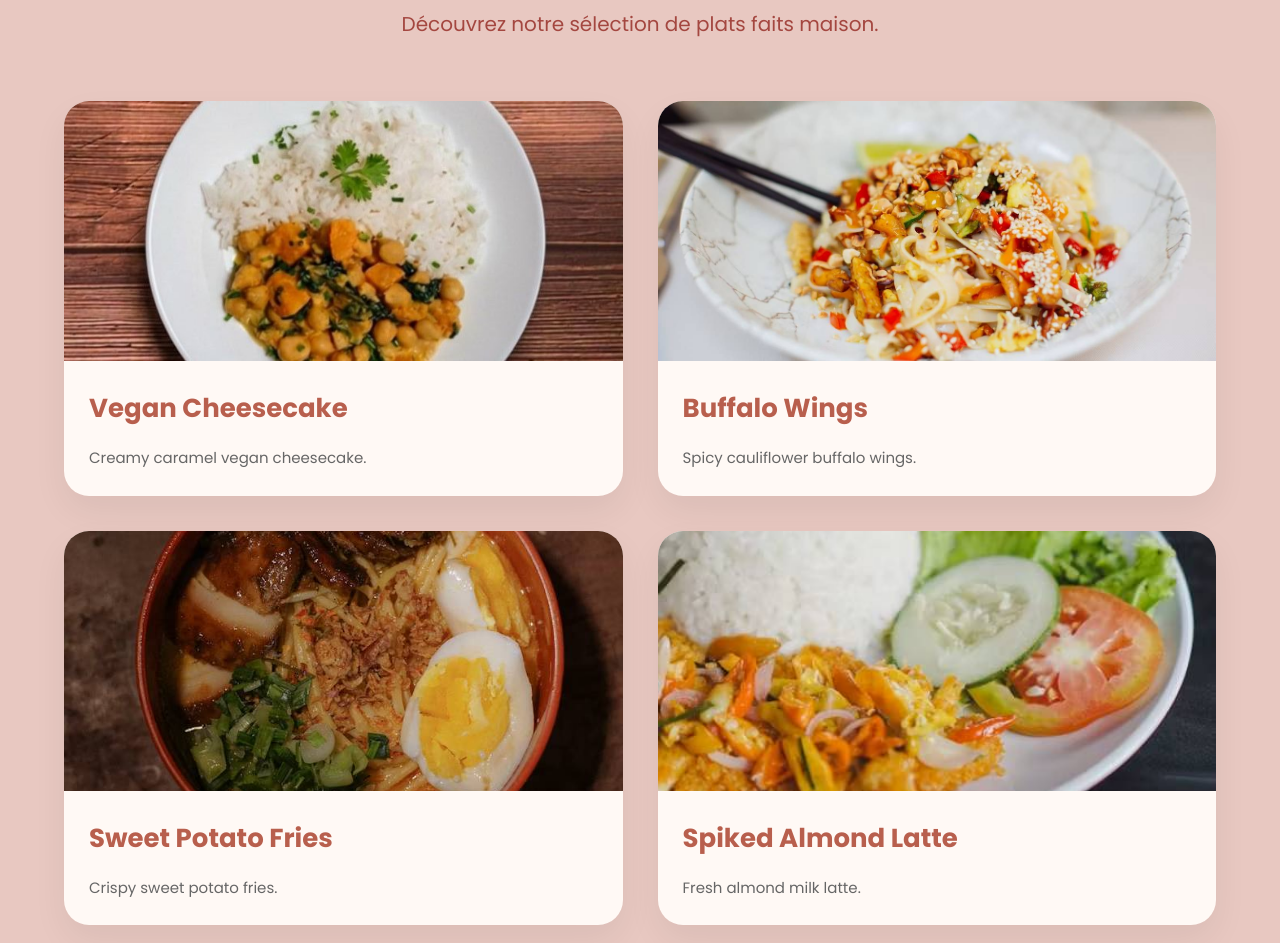
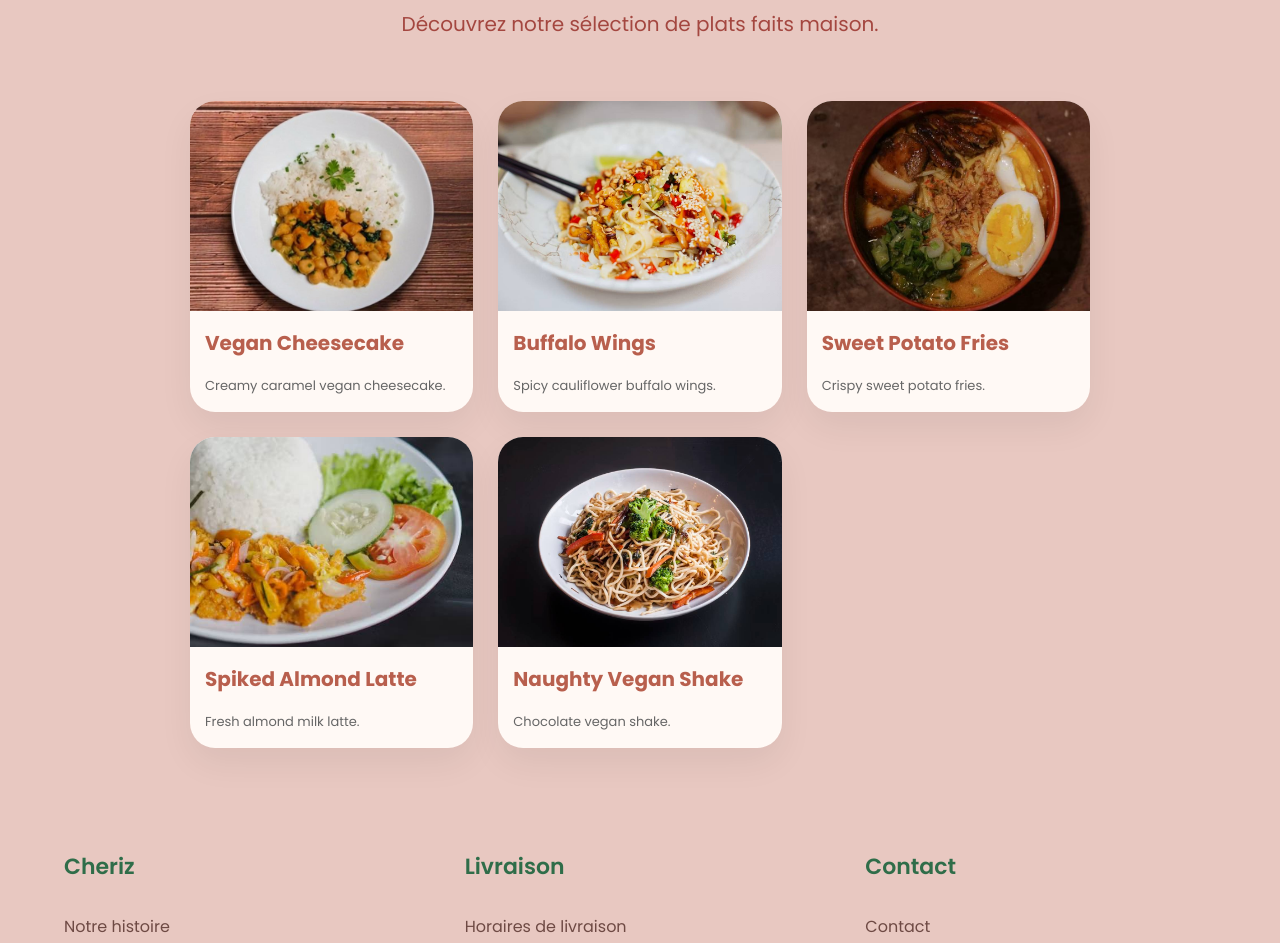
Before and after one commit to yelianying1116/cheriz-boutique, a plain HTML site: page index.html in a window 1280 px wide. Shown: the part 1980-2923 px from the top of the page. Drawn offline with Linux system fonts and the light colour scheme; a web font is replaced by a local one.

Commit message:
Update style.css

```diff
--- a/css/style.css
+++ b/css/style.css
@@ -328,11 +328,16 @@ MENU GRID
 .menu-grid {
 
     display: grid;
-    grid-template-columns: repeat(2,1fr);
-    gap: 35px;
+
+    grid-template-columns: repeat(3,1fr);
+
+    gap: 25px;
+
+    max-width: 900px;
+
+    margin:auto;
 
 }
-
 .menu-card {
 
     background: #FFF9F5;
@@ -355,19 +360,19 @@ MENU GRID
 
 .menu-photo img {
 
-    height: 260px;
+    height:210px;
 
 }
 
 .menu-content {
 
-    padding: 25px;
+    padding:15px;
 
 }
 
 .menu-content h3 {
 
-    font-size: 26px;
+    font-size: 20px;
     color: #B85F4D;
     margin-bottom: 15px;
 
@@ -376,7 +381,7 @@ MENU GRID
 .menu-content p {
 
     color: #666;
-    font-size: 15px;
+    font-size: 13px;
 
 }
 /* ==========================================
@@ -562,7 +567,7 @@ TABLET
 
     .menu-grid{
 
-        grid-template-columns:1fr;
+        grid-template-columns:repeat(2,1fr);
 
     }
 
@@ -609,7 +614,7 @@ MOBILE
 
 .last-week-grid {
 
-    grid-template-columns:repeat(2,1fr);
+    grid-template-columns:1fr;
 
     gap:15px;
 
```
